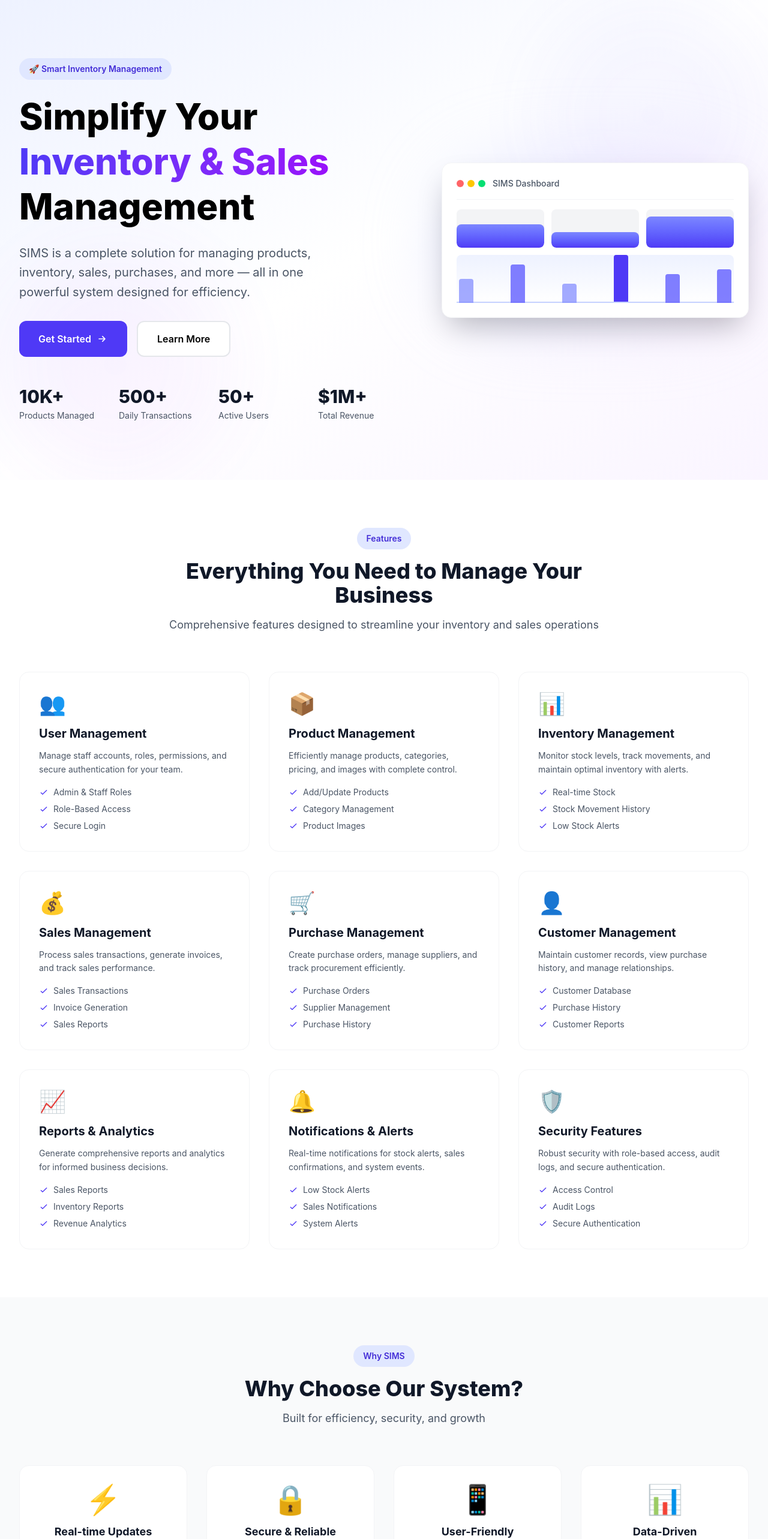
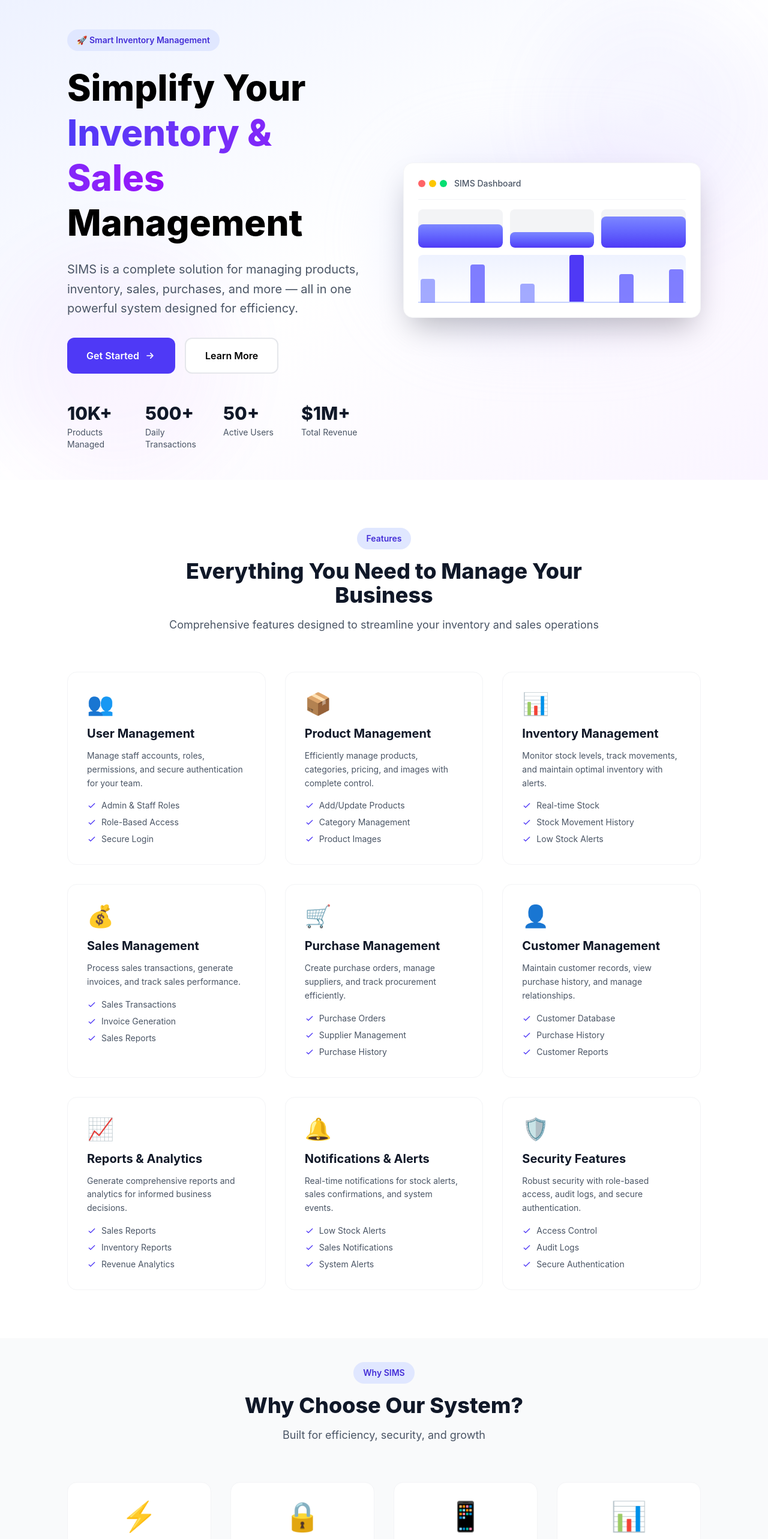
Before and after one commit to sampanna17/smart-inventory-management-system-frontend, an Angular app: page / in a window 1280 px wide. Shown: the top 2566 px of the page at 60% size. Built offline with nearby package versions, Linux system fonts and the light colour scheme.

Commit message:
Home Page Padding Correction

```diff
--- a/src/app/shared/features/home/pages/landing/landing.component.html
+++ b/src/app/shared/features/home/pages/landing/landing.component.html
@@ -2,7 +2,7 @@
 <div class="min-h-screen bg-white">
 
   <!-- Hero Section -->
-  <section class="relative overflow-hidden bg-gradient-to-br from-indigo-50 via-white to-purple-50 min-h-screen flex items-center">
+  <section class="relative overflow-hidden bg-gradient-to-br from-indigo-50 via-white to-purple-50 min-h-screen flex items-center px-20">
     <!-- Background decoration -->
     <div class="absolute inset-0 opacity-5">
       <div class="absolute top-0 right-0 w-96 h-96 bg-indigo-500 rounded-full blur-3xl"></div>
@@ -104,7 +104,7 @@
   </section>
 
   <!-- Features Section -->
-  <section id="features" class="py-16 sm:py-20 bg-white">
+  <section id="features" class="py-16 sm:py-20 bg-white px-20">
     <div class="container mx-auto px-4 sm:px-6 lg:px-8">
       <div class="text-center max-w-3xl mx-auto mb-12 sm:mb-16">
         <span class="inline-block px-4 py-2 bg-indigo-100 text-indigo-700 font-semibold text-sm rounded-full mb-4">
@@ -138,7 +138,7 @@
   </section>
 
   <!-- Benefits Section -->
-  <section class="py-16 sm:py-20 bg-gray-50">
+  <section class="py-15 sm:py-10 bg-gray-50 px-20">
     <div class="container mx-auto px-4 sm:px-6 lg:px-8">
       <div class="text-center max-w-3xl mx-auto mb-12 sm:mb-16">
         <span class="inline-block px-4 py-2 bg-indigo-100 text-indigo-700 font-semibold text-sm rounded-full mb-4">
```
